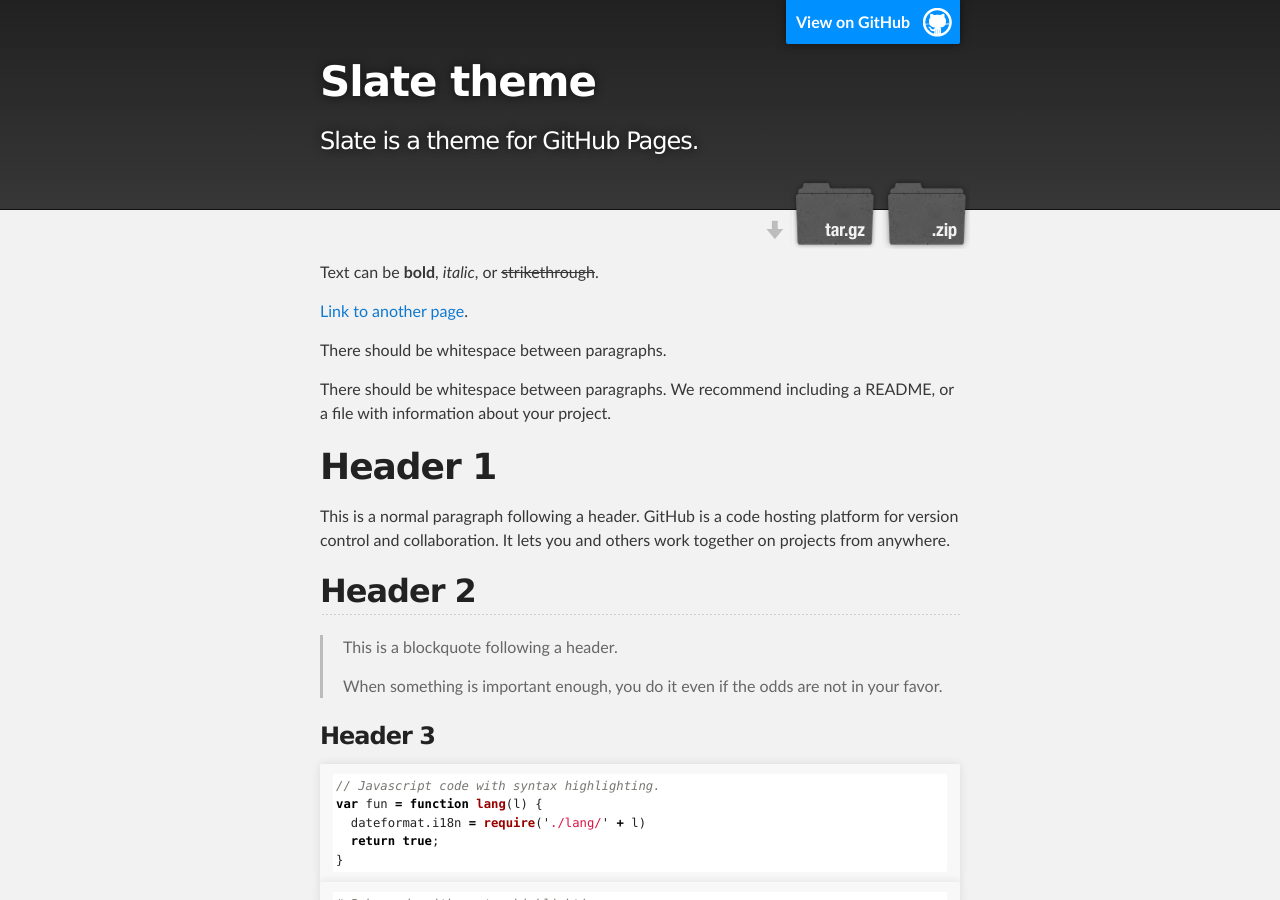
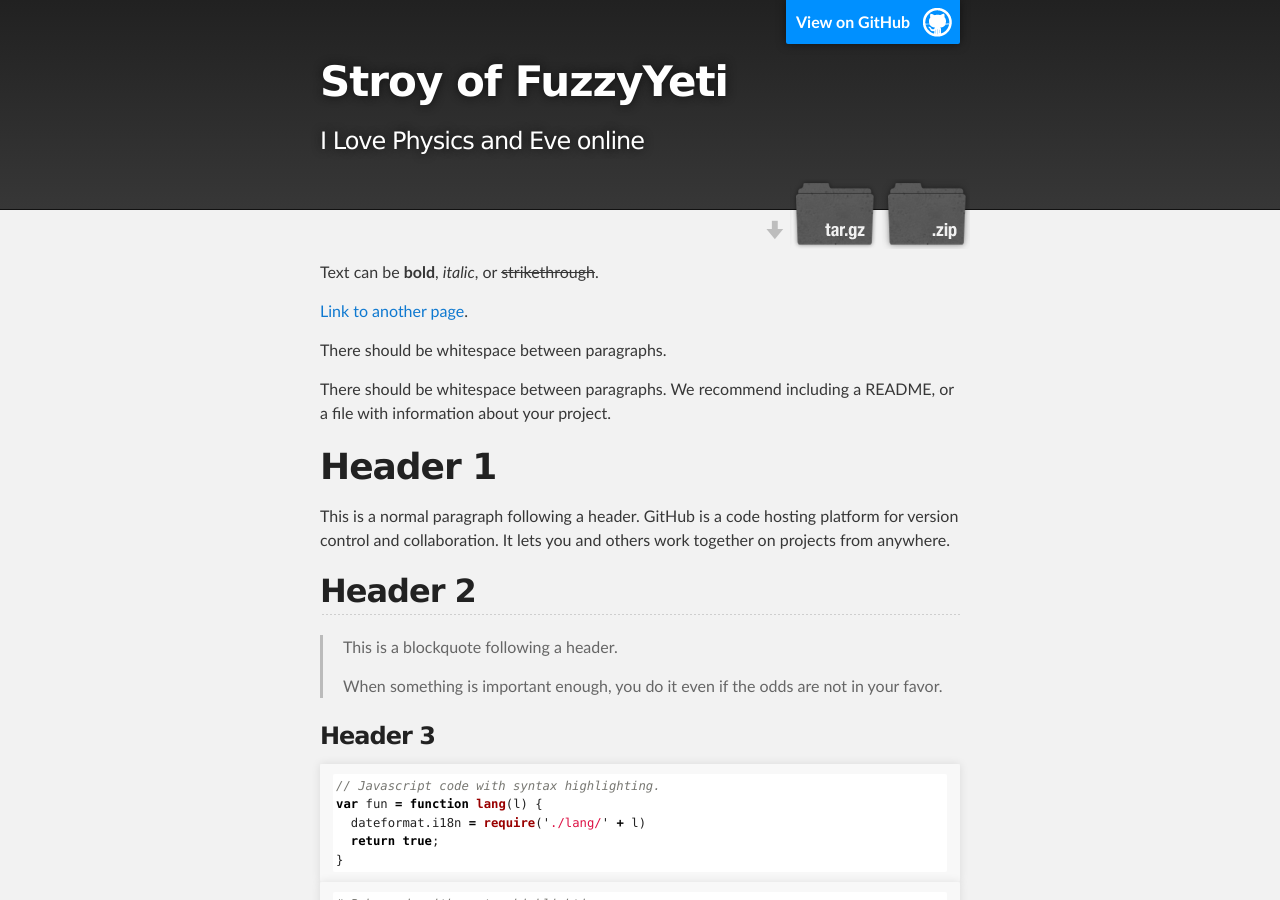
Before and after one commit to pages-themes/slate, a Jekyll site: the page built from index.md, in a window 1280 px wide and 900 px high. Built offline with Jekyll 4.4.1, drawn with Linux system fonts in a browser that asks for light colours; some of the changed text lies outside the part shown.

Commit message:
Update _config.yml

```diff
--- a/_config.yml
+++ b/_config.yml
@@ -1,5 +1,5 @@
-title: Slate theme
-description: Slate is a theme for GitHub Pages.
+title: Stroy of FuzzyYeti
+description: I Love Physics and Eve online
 show_downloads: true
 google_analytics:
 theme: jekyll-theme-slate
```
